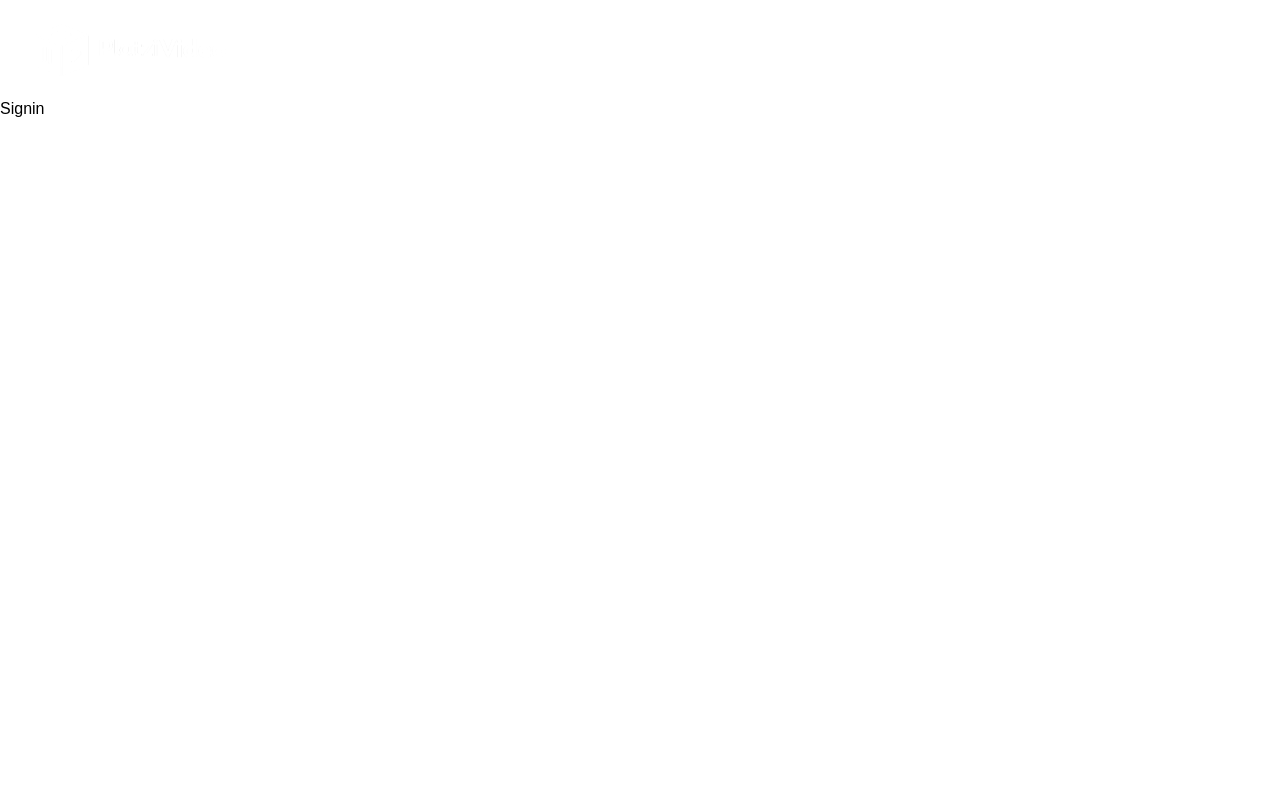
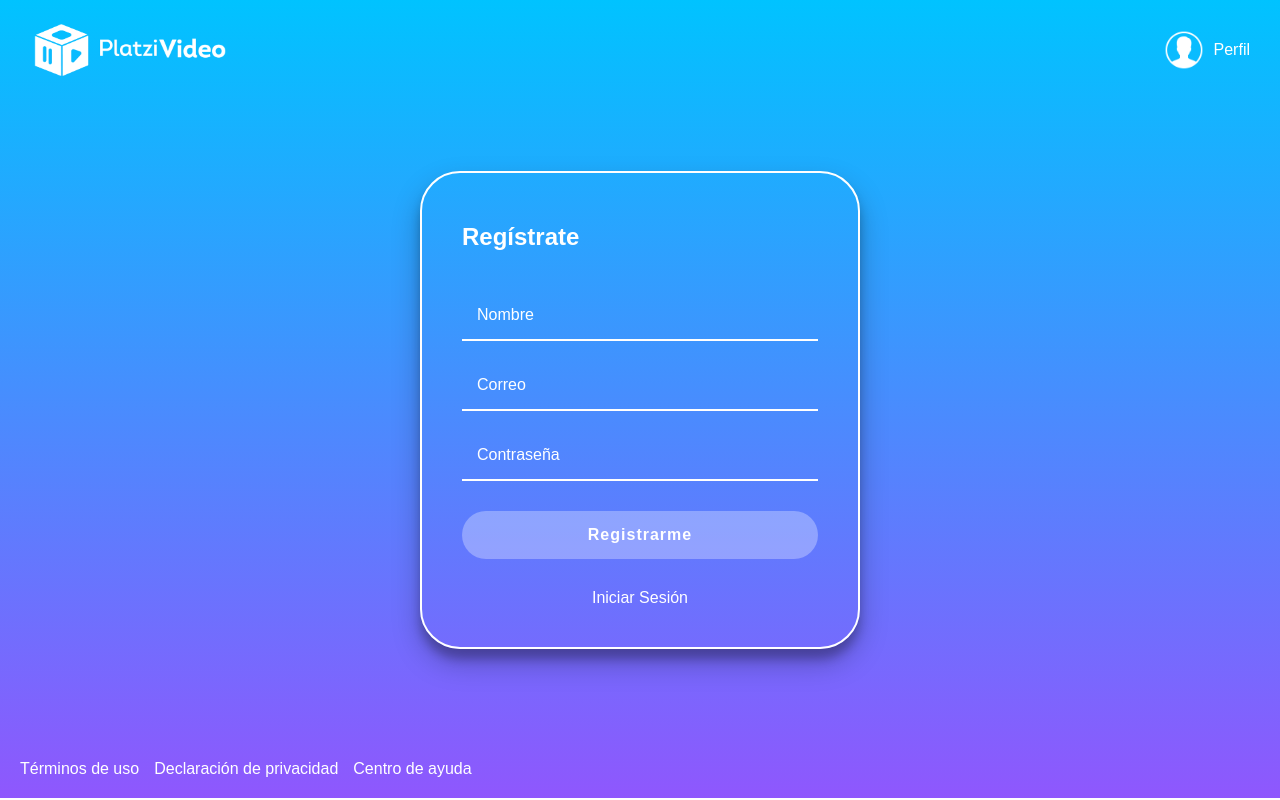
Before and after one commit to OrlandoMendoza17/Platzi-Video-2.0, a React app: page /Signin in a window 1280 px wide. Built offline with nearby package versions, Linux system fonts and the light colour scheme; a web font is replaced by a local one.

Commit message:
Terminado la vista de Sign y Login, Creacion de <CheckBox/>

```diff
--- /dev/null
+++ b/src/components/Forms/FormatForm.jsx
@@ -0,0 +1,14 @@
+import React from 'react';
+import Input from '@components/widgets/Input';
+import SubmitButton from '@components/widgets/SubmitButton';
+
+const FormatForm = ({title, children}) =>(
+  <div className="FormatForm">
+    <h2 className="FormatForm__title">{title}</h2>
+    {
+      children
+    }
+  </div>
+)
+
+export default FormatForm;
--- a/src/components/Forms/LoginForm.jsx
+++ b/src/components/Forms/LoginForm.jsx
@@ -1,12 +1,17 @@
 import React from 'react';
 import Input from '@components/widgets/Input';
-import SubmitButton from '../widgets/SubmitButton';
+import CheckBox from '@components/widgets/CheckBox';
+import SubmitButton from '@components/widgets/SubmitButton';
+import google from '../../assets/images/google-icon.png';
+import twitter from '../../assets/images/twitter-icon.png';
+
+import {Link} from 'react-router-dom';
 
 const LoginForm = ({handleChange, handleSubmit, handleInvalid, form, children}) =>(
-  <div className="LoginForm">
-    <form className="LoginForm__Form" onSubmit={handleSubmit} onInvalid={handleInvalid}>
+  <>
+    <form className="FormatForm__Form" onSubmit={handleSubmit} onInvalid={handleInvalid}>
       <Input
-        className="LoginForm__Form--input"
+        className="FormatForm__Form--input"
         handleChange={handleChange}
         type="email"
         name="email"
@@ -15,7 +20,7 @@ const LoginForm = ({handleChange, handleSubmit, handleInvalid, form, children})
         required={true}
       />
       <Input
-        className="LoginForm__Form--input"
+        className="FormatForm__Form--input"
         handleChange={handleChange}
         type="password"
         name="password"
@@ -24,13 +29,40 @@ const LoginForm = ({handleChange, handleSubmit, handleInvalid, form, children})
         required={true}
       />
       <SubmitButton>
-        Aceptar
+        Iniciar Sesión
       </SubmitButton>
     </form>
-    {
-      children
-    }
-  </div>
+    <section className="FormatForm__Links">
+      <div className="FormatForm__Links--between">
+        <CheckBox
+          label="Recuerdame"
+          // className="FormatForm__Links--input"
+          handleChange={handleChange}
+          name="remember_me"
+          value={form.remember_me}
+          required={true}
+        />
+        <Link to="/">
+          Olvidé mi contraseña
+        </Link>
+      </div>
+      <div className="FormatForm__Links--login-with">
+        <Link to="/">
+          <img src={google} alt="google-icon"/>
+          <span>Inicia Sesión con Google</span>
+        </Link>
+        <Link to="/">
+          <img src={twitter} alt="twitter-icon"/>
+          <span>Inicia Sesión con Twitter</span>
+        </Link>
+      </div>
+      <div className="FormatForm__Links--start">
+        <span>
+          ¿No tienes una cuenta? <Link to="/Signin">Regístrate</Link>
+        </span>
+      </div>
+    </section>
+  </>
 )
 
 export default LoginForm;
--- /dev/null
+++ b/src/components/Forms/SigninForm.jsx
@@ -0,0 +1,48 @@
+import React from 'react';
+import Input from '@components/widgets/Input';
+import SubmitButton from '@components/widgets/SubmitButton';
+import {Link} from 'react-router-dom';
+
+const SigninForm = ({handleChange, handleSubmit, handleInvalid, form, children}) =>(
+  <>
+    <form className="FormatForm__Form" onSubmit={handleSubmit} onInvalid={handleInvalid}>
+      <Input
+        className="FormatForm__Form--input"
+        handleChange={handleChange}
+        type="text"
+        name="name"
+        placeholder="Nombre"
+        value={form.name}
+        required={true}
+      />
+      <Input
+        className="FormatForm__Form--input"
+        handleChange={handleChange}
+        type="email"
+        name="email"
+        placeholder="Correo"
+        value={form.email}
+        required={true}
+      />
+      <Input
+        className="FormatForm__Form--input"
+        handleChange={handleChange}
+        type="password"
+        name="password"
+        placeholder="Contraseña"
+        value={form.password}
+        required={true}
+      />
+      <SubmitButton>
+        Registrarme
+      </SubmitButton>
+    </form>
+    <section className="FormatForm__Links center">
+      <Link to="/Login">
+        Iniciar Sesión
+      </Link>
+    </section>
+  </>
+)
+
+export default SigninForm;
--- /dev/null
+++ b/src/components/Forms/styles/_FormatForm.scss
@@ -0,0 +1,70 @@
+.FormatForm{
+  min-width: 440px;
+  border: 2px solid $primary-font-color;
+  border-radius: 40px;
+  padding: 40px;
+  box-shadow: 0 14px 28px rgba(0, 0, 0, 0.25), 0 10px 10px rgba(0, 0, 0, 0.22);
+  color: $primary-font-color;
+
+  &__title{
+    padding: 10px 0 40px 0;
+    font-size: 2.4rem;
+  }
+  &__Form{
+    display: grid;
+    grid-template-columns: 1fr;
+    gap: 20px;
+
+    &--input{
+      padding: 15px;
+      font-size: 1.6rem;
+      width: 100%;
+      border-bottom: 2px solid $primary-font-color;
+
+      &::placeholder{
+        color: $primary-font-color;
+      }
+    }
+  }
+  &__Links{
+    padding-top: 20px;
+    display: grid;
+    grid-template-columns: 1fr;
+    gap: 30px;
+
+    &.center{
+      display: flex;
+      justify-content: center;
+    }
+
+    &--between{
+      display: flex;
+      justify-content: space-between;
+    }
+    &--login-with{
+      display: flex;
+      flex-direction: column;
+    }
+    &--login-with img{
+      width: 30px;
+    }
+    &--login-with a{
+      margin: 5px 0;
+      display: grid;
+      grid-template-columns: auto 1fr;
+      align-items: center;
+      gap: 5px;
+    }
+    &--start a{
+      font-weight: bold;
+    }
+
+    input{
+      margin-right: 5px;
+    }
+  }
+
+  a{
+    text-decoration: none;
+  }
+}
--- a/src/components/Forms/styles/_LoginForm.scss
+++ b/src/components/Forms/styles/_LoginForm.scss
@@ -1,14 +1,29 @@
 .LoginForm{
-  padding: 15px;
-  border: 1px solid black;
+  min-width: 440px;
+  border: 2px solid $primary-font-color;
+  border-radius: 40px;
+  padding: 40px;
+  box-shadow: 0 14px 28px rgba(0, 0, 0, 0.25), 0 10px 10px rgba(0, 0, 0, 0.22);
+  color: $primary-font-color;
 
+  &__title{
+    padding: 10px 0 40px 0;
+    font-size: 2.4rem;
+  }
   &__Form{
     display: grid;
     grid-template-columns: 1fr;
-    gap: 15px;
+    gap: 20px;
 
     &--input{
+      padding: 15px;
+      font-size: 1.6rem;
       width: 100%;
+      border-bottom: 2px solid $primary-font-color;
+
+      &::placeholder{
+        color: $primary-font-color;
+      }
     }
   }
 }
--- /dev/null
+++ b/src/components/widgets/CheckBox.jsx
@@ -0,0 +1,18 @@
+import React from 'react';
+
+const CheckBox = ({name, value, required, className, handleChange, label}) =>(
+  <label htmlFor={name}>
+    <input
+      className={className}
+      onChange={handleChange}
+      type="checkbox"
+      name={name}
+      id={name}
+      value={value}
+      required={required || false}
+    />
+    <span>{label}</span>
+  </label>
+)
+
+export default CheckBox;
--- a/src/components/widgets/styles/_SubmitButton.scss
+++ b/src/components/widgets/styles/_SubmitButton.scss
@@ -1,3 +1,17 @@
 .SubmitButton{
+  padding: 15px;
+  margin: 10px 0;
+  border-radius: 30px;
+  color: $primary-font-color;
+  font-weight: bold;
+  letter-spacing: 1px;
+  font-size: 1.6rem;
+  background-color: rgba(255, 255, 255, 0.3);
 
+  &:hover{
+    background-color: rgba(255, 255, 255, 0.5);
+  }
+  &:active{
+    background-color: rgba(0, 0, 0, 0.3);
+  }
 }
--- a/src/pages/Login.jsx
+++ b/src/pages/Login.jsx
@@ -1,13 +1,14 @@
 import React, {Component} from 'react';
 import Layout from '@components/UI/Layout';
 import LoginForm from '@components/Forms/LoginForm';
-
+import FormatForm from '@components/Forms/FormatForm';
 class Login extends Component{
 
   state = {
     form:{
       email: '',
-      password: ''
+      password: '',
+      remember_me: '',
     }
   }
 
@@ -21,7 +22,10 @@ class Login extends Component{
 
   handleChange = ({target}) =>{
     this.setState({
+      form:{
+        ...this.state.form,
         [target.name]: target.value
+      }
     })
   }
 
@@ -29,11 +33,14 @@ class Login extends Component{
     const { handleChange, handleSubmit, state:{ form }} = this
     return(
       <Layout color="gradient" justify="justify-flex">
+        <FormatForm title="Inicia Sesión">
           <LoginForm
             form={form}
             handleSubmit={handleSubmit}
             handleChange={handleChange}
           />
+        </FormatForm>
+
       </Layout>
     )
   }
--- a/src/pages/Signin.jsx
+++ b/src/pages/Signin.jsx
@@ -1,10 +1,48 @@
-import React from 'react';
+import React, {Component} from 'react';
 import Layout from '@components/UI/Layout';
+import FormatForm from '@components/Forms/FormatForm';
+import SigninForm from '@components/Forms/SigninForm';
 
-const Signin = () =>(
-  <Layout>
-    Signin
-  </Layout>
-)
+class Signin extends Component{
+  state = {
+    form:{
+      name: '',
+      email: '',
+      password: '',
+    }
+  }
+
+  handleSubmit = (event) =>{
+    event.preventDefault()
+    const { form } = this.state
+
+    console.log(form.email)
+    console.log(form.password)
+  }
+
+  handleChange = ({target}) =>{
+    this.setState({
+      form:{
+        ...this.state.form,
+        [target.name]: target.value
+      }
+    })
+  }
+
+  render(){
+    const { handleChange, handleSubmit, state:{ form }} = this
+    return(
+      <Layout color="gradient" justify="justify-flex">
+        <FormatForm title="Regístrate">
+          <SigninForm
+            form={form}
+            handleSubmit={handleSubmit}
+            handleChange={handleChange}
+          />
+        </FormatForm>
+      </Layout>
+    )
+  }
+}
 
 export default Signin;
--- a/src/scss/App.scss
+++ b/src/scss/App.scss
@@ -2,7 +2,8 @@
 @import './lib/reset';
 
 //Forms Components Styles
-@import '@components/Forms/styles/LoginForm';
+// @import '@components/Forms/styles/LoginForm';
+@import '@components/Forms/styles/FormatForm';
 
 //UI Components Styles
 @import '@components/UI/styles/Layout';
--- a/src/scss/lib/_reset.scss
+++ b/src/scss/lib/_reset.scss
@@ -12,6 +12,15 @@ body{
 }
 input, button{
   outline: 0;
+  background: transparent;
+  border: none;
+  color: $primary-font-color;
+}
+button{
+  cursor: pointer;
+}
+a{
+  color: $primary-font-color;
 }
 ul, ol{
   padding: 0;
```
Lines whose indentation alone changed are shown as unchanged.
